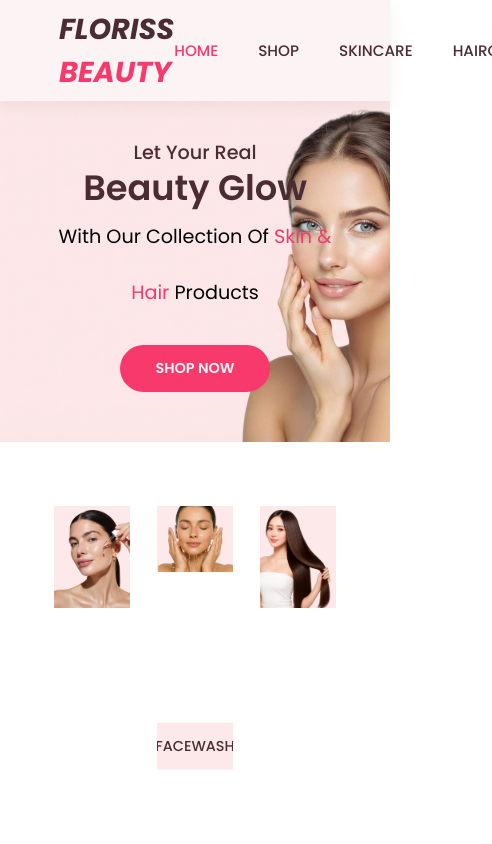
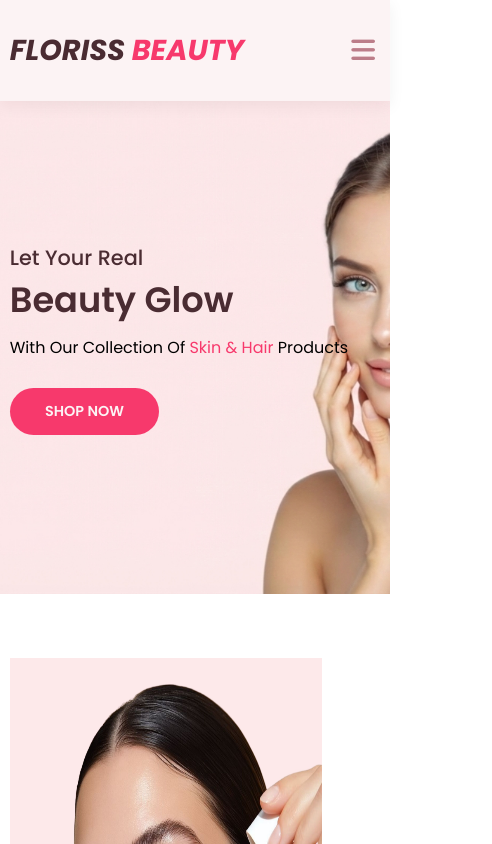
Before and after one commit to rumii-jawad/floriss-beauty, a plain HTML site: page index.html in a window 390 px wide. Shown: the top 844 px of the page, 492 px wide, since content can reach past the window. Drawn offline with Linux system fonts and the light colour scheme.

Commit message:
Add files via upload

```diff
--- a/script.js
+++ b/script.js
@@ -1,10 +1,13 @@
-const hamburger = document.querySelector(".humburger");
-const navlink = document.querySelector(".navlink");
+const list = document.querySelector(".navlink");
+const humburger = document.querySelector(".fa-bars");
 
-hamburger.addEventListener("click", () => {
-    navlink.classList.toggle("active");
+humburger.addEventListener("click", () => {
+    // This swaps the icon
+    humburger.classList.toggle("fa-x");
+
+    // THIS IS THE MISSING PART: This shows/hides the menu
+    list.classList.toggle("navlink-active");
 });
-
 
 document.addEventListener("DOMContentLoaded", function() {
     // Home Page Link
--- a/style.css
+++ b/style.css
@@ -597,54 +597,93 @@ form h3{
 
 
 
-@media (max-width: 768px) {
-    /* Poori body ka horizontal scroll khatam karne ke liye */
-    html, body {
-        overflow-x: hidden;
+
+@media  screen and (max-width:700px){
+    .navlink{
+        flex-direction: column;
+        position: absolute;
+        align-items: flex-start;
+        top: 0px;
+        left: 0;
         width: 100%;
-        margin: 0;
-        padding: 0;
+        background-color: var(--text-clr);
+        padding: 2rem;
+        transform: translateY(-100%);
+        transition: transform .3s ease-in-out;
     }
-
-    /* 1. Hero Section Fix */
-    .hero {
-        height: auto !important; /* Fixed height khatam karein */
-        padding: 50px 0;
-        background-size: cover;
+    .navlink-active{
+        transform: translateY(20%);
+    }
+    .navlink .link{
+        font-weight: 400;
+    }
+    .navlink a{
+        color: var(--secondary-clr);
+    }
+    .humburger{
+        display: block;
+    }
+    .container{
+        max-width: 95%;
+    }
+    .hero{
+        height: 60vh;
+    }
+    h3{
+    font-size: 1.3rem;
+    line-height: 1.3rem;
+    }
+    h1{
+        font-size: 2.2rem;
+        line-height: 4rem;
+    }
+    h4{
+        line-height: 2rem;
+        font-size: 1rem;
+    }
+    .category-container{
+    grid-template-columns: 1fr;
+    }
+    .category:nth-child(1),
+    .category:nth-child(2),
+    .category:nth-child(3),
+    .category:nth-child(4){
+        grid-row: auto;
+        max-width: 80vw;
+    }
+    .sale-container {
+        padding-inline: 20px;
+        text-align: center; /* Sab kuch center karne ke liye */
         background-position: center;
     }
 
-    .hero-content {
-        flex-direction: column; /* Text aur image ko upar niche karein */
+    .sale-container h3,
+    .sale-container h1 {
+        padding-left: 0 !important; /* Fixed padding khatam */
         text-align: center;
-        padding: 20px;
+        line-height: 1.3;
     }
 
-    .hero-content h1 {
-        font-size: 2.2rem !important; /* Heading choti karein */
-        line-height: 1.2;
+    .sale-container h1 {
+        font-size: 1.8rem;
     }
 
-    .hero-content h3, .hero-content h4 {
-        font-size: 1.2rem !important;
+    .sale-container .line {
+        width: 80px;
+        margin: 15px auto !important; /* Line ko center karega */
     }
 
-    /* 2. Images Fix (Jo screen se bahar ja rahi hain) */
-    img {
-        max-width: 100%; /* Image kabhi screen se bari nahi hogi */
-        height: auto;
+    /* "Big Sale" text ko center karne ke liye */
+    .sale-container h4 {
+        text-align: center !important;
+        margin-left: 0 !important;
+        padding: 0 !important;
     }
 
-    /* 3. Container Padding */
-    .container {
-        width: 95% !important;
-        padding: 0 15px;
-        margin: 0 auto;
-    }
-
-    /* 4. Navbar Fix */
-    .navbar {
-        justify-content: space-between;
-        padding: 10px 20px;
+    /* Button ko center karne ke liye */
+    .sale-container .btn,
+    .sale-container button {
+        display: block;
+        margin: 20px auto !important;
     }
 }
```
